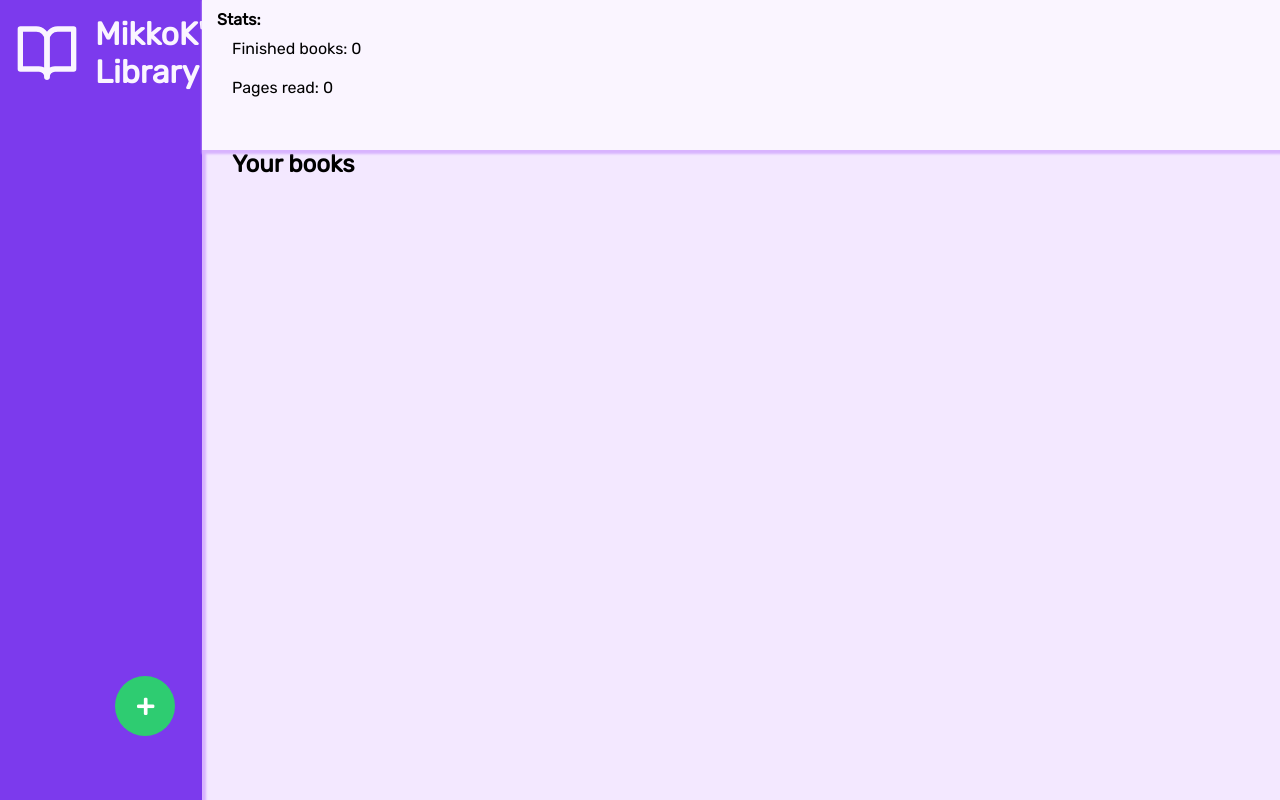
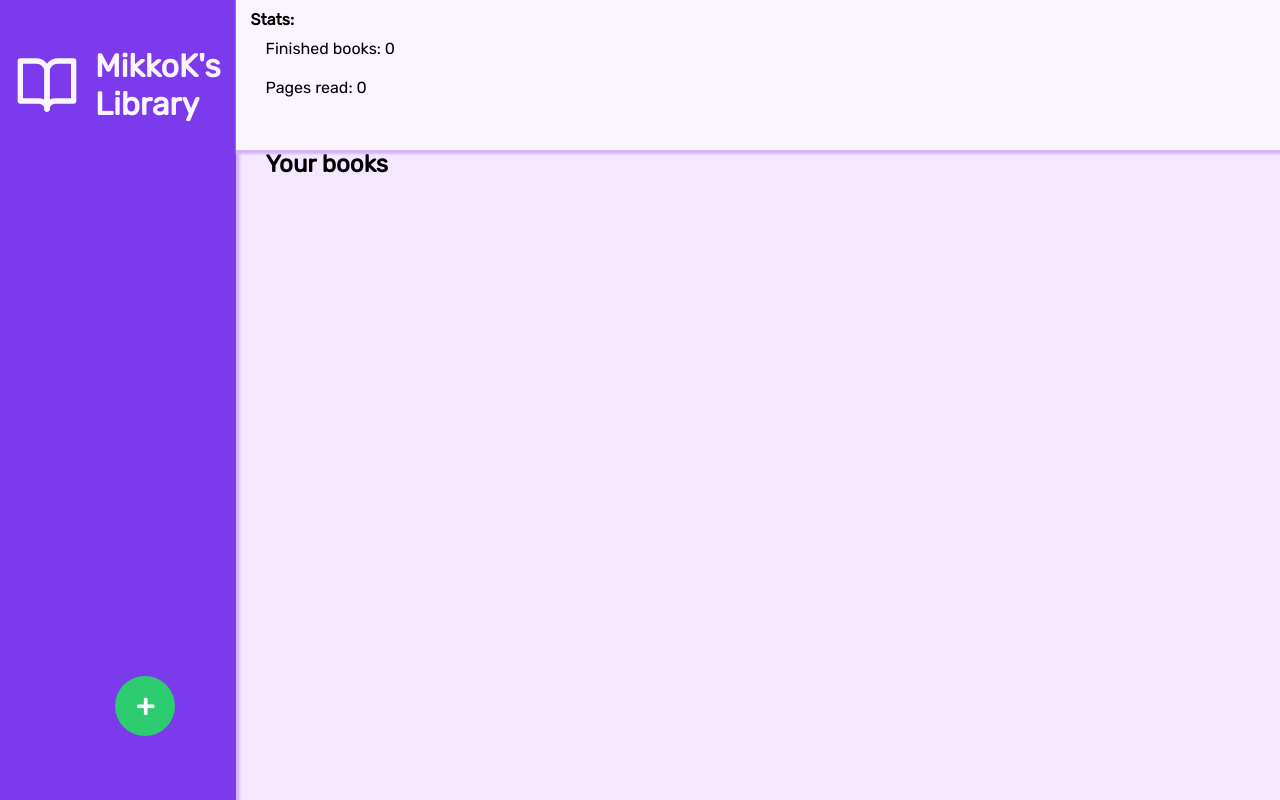
Before and after one commit to MikkoK189/library, a plain HTML site: page index.html in a window 1280 px wide. Drawn offline with Linux system fonts and the light colour scheme.

Commit message:
Last changes to the logo.

```diff
--- a/style.css
+++ b/style.css
@@ -54,12 +54,12 @@ body {
 }
 
 .sidebar h1 {
-  position: fixed;
-  overflow-wrap: break-word;
   display: flex;
   align-items: center;
-  justify-content: flex-start;
+  justify-content: center;
   gap: 0.5em;
+  margin: auto;
+  margin-top: 1em;
 }
 
 .sidebar h1 svg {
```
